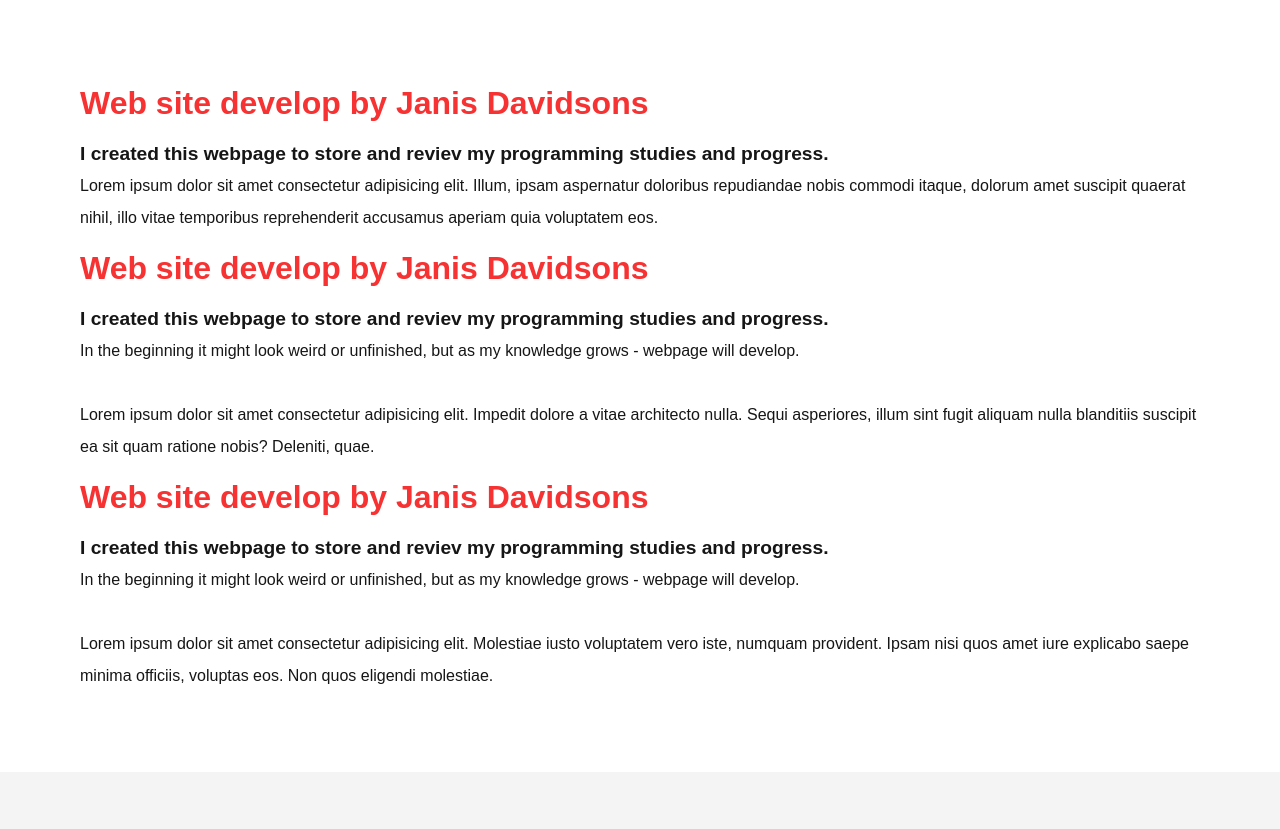
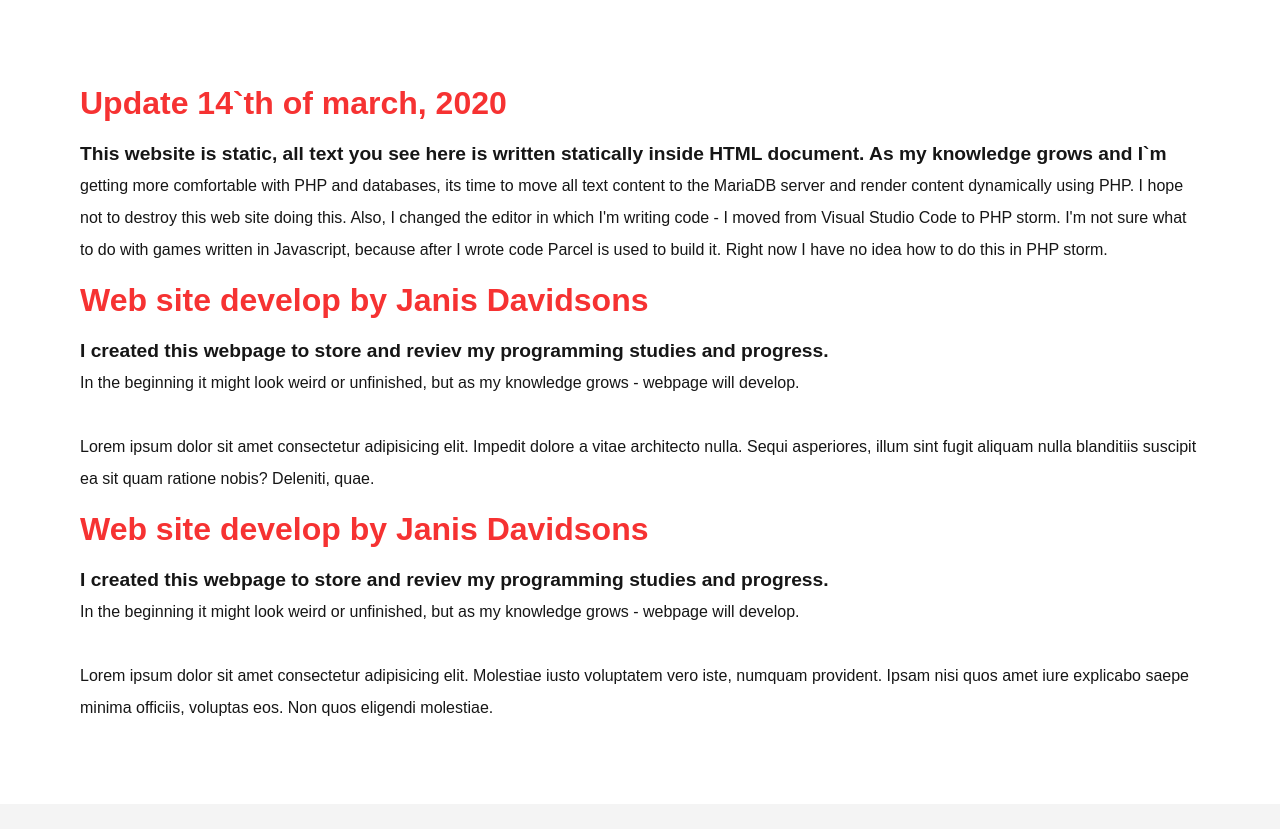
Before and after one commit to JanisDavidsons/web_site_raw, a website: page static/index.html in a window 1280 px wide. Shown: the part 2578-3407 px from the top of the page. Drawn offline with Linux system fonts and the light colour scheme.

Commit message:
New Post 14.03.2020

```diff
--- a/static/index.html
+++ b/static/index.html
@@ -79,11 +79,14 @@
         by A LOT of work.</p><br/><br/><br/><br/>
       </article>
       <article>
-        <h2>Web site develop by Janis Davidsons</h2>
+        <h2>Update 14`th of march, 2020</h2>
         <p>
-          I created this webpage to store and reviev my programming studies and
-          progress. <br />
-          Lorem ipsum dolor sit amet consectetur adipisicing elit. Illum, ipsam aspernatur doloribus repudiandae nobis commodi itaque, dolorum amet suscipit quaerat nihil, illo vitae temporibus reprehenderit accusamus aperiam quia voluptatem eos.
+          This website is static, all text you see here is written statically inside HTML document. As my knowledge grows and I`m getting more comfortable with
+          PHP and databases, its time to move all text content to the MariaDB server and render content dynamically using PHP. I hope not to destroy this web site
+           doing this. Also, I changed the editor in which I'm writing code - I moved from Visual Studio Code to PHP storm.
+          I'm not sure what to do with games written in Javascript, because after I wrote code Parcel is used to build it. Right now I have no idea how to do this
+           in PHP storm. <br />
+
         </p>
       </article>
       <article>
```
